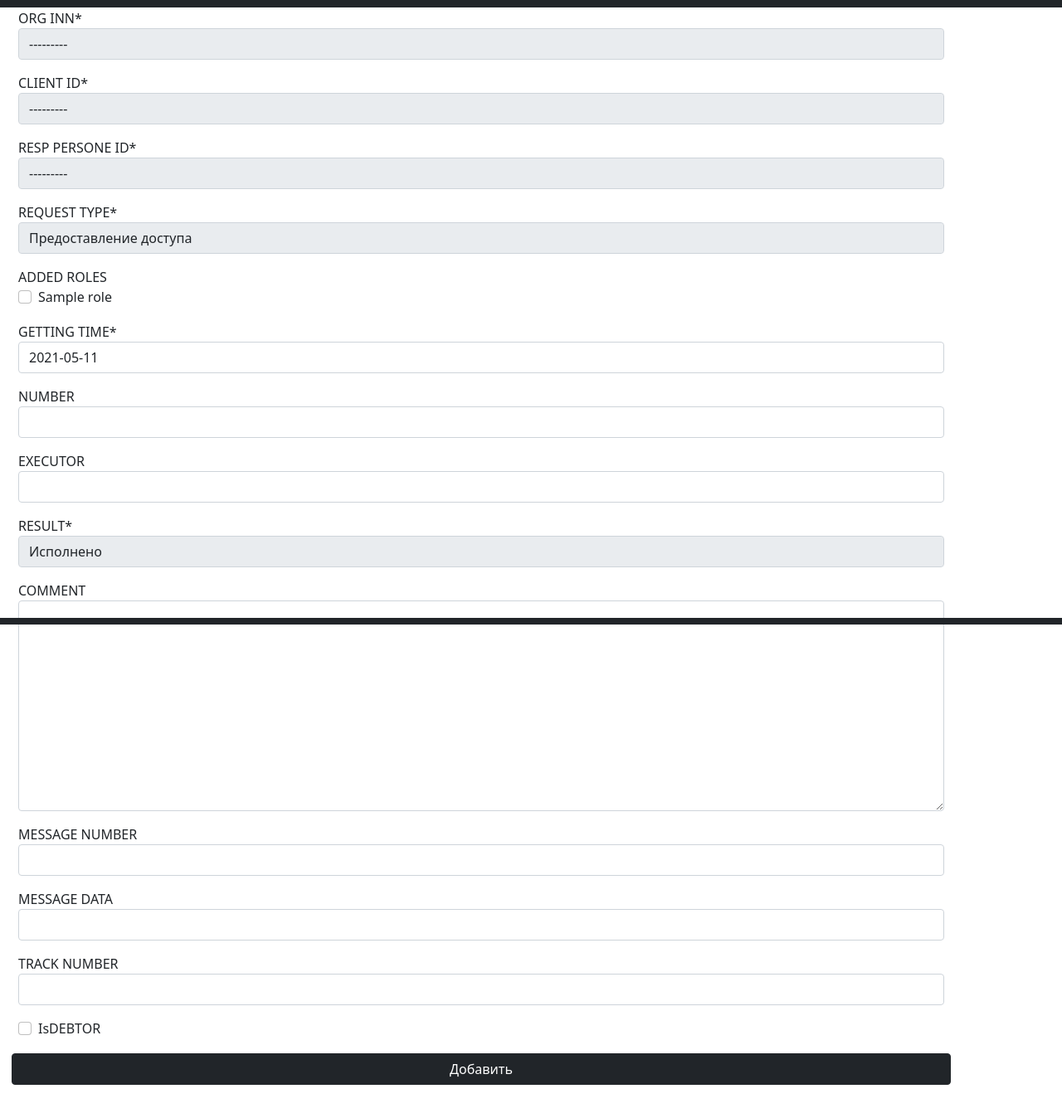
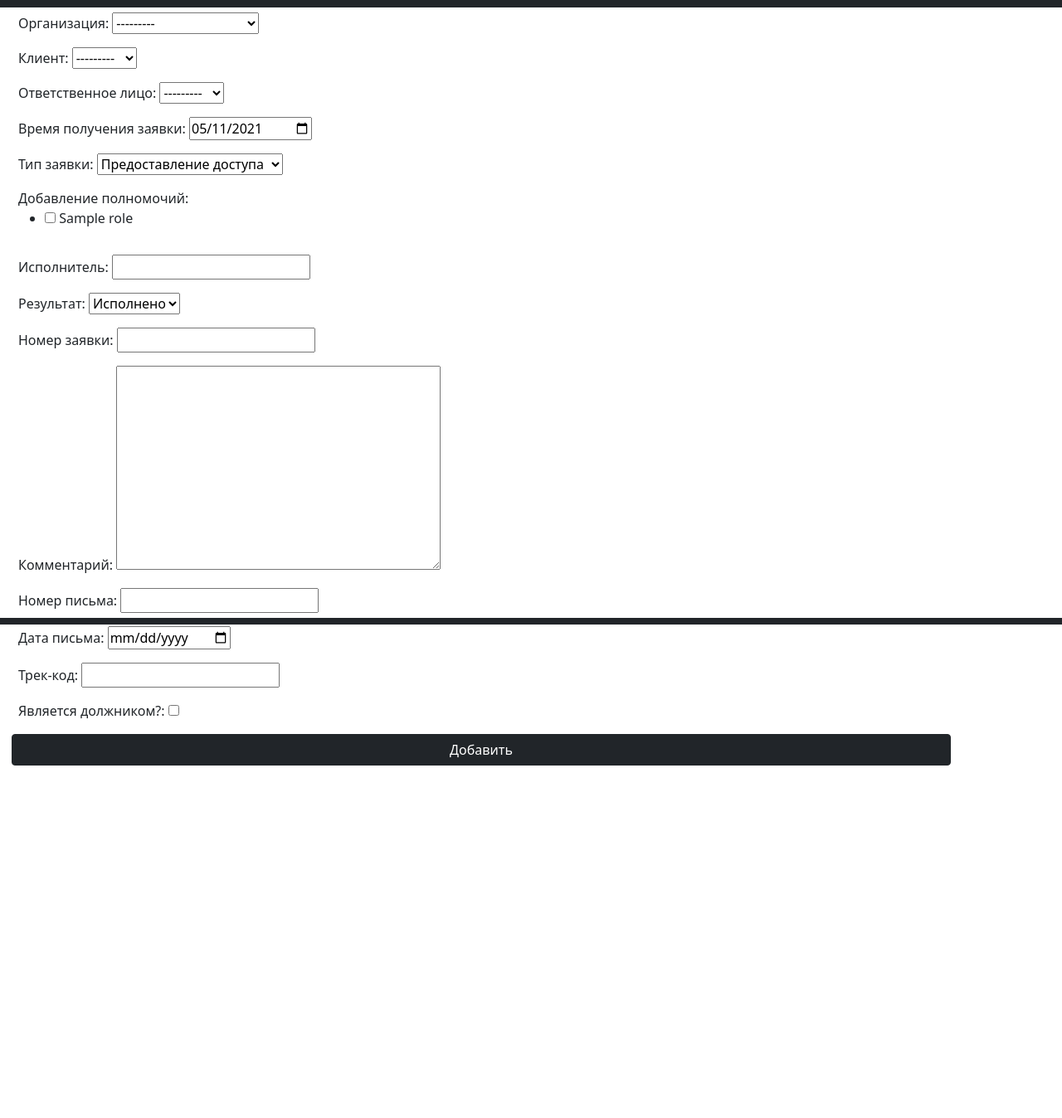
Before and after one commit to ShilkinYuV/ois, a Django app: page /elbudget/create-request/ in a window 1280 px wide. Shown: the part 47-1395 px from the top of the page at 83% size. After the commit the page ends 970 px from the top, so only its background shows below. Run offline with Django 3.2, Linux system fonts and the light colour scheme; tables that the repository leaves empty hold one stand-in row (values such as "Sample post"); some libraries are stand-ins or nearby versions.

Commit message:
upd forms

```diff
--- a/portal-project/elbudget/forms.py
+++ b/portal-project/elbudget/forms.py
@@ -11,4 +11,10 @@ class EbRequestForm(ModelForm):
 
         widgets = {
             'ADDED_ROLES':forms.CheckboxSelectMultiple(),
+            'GETTING_TIME': forms.DateInput(attrs={
+                'type': 'date'
+            }),
+            'MESSAGE_DATA': forms.DateInput(attrs={
+                'type': 'date'
+            }),
         }
--- a/portal-project/elbudget/templates/elbudget/newReqForm.html
+++ b/portal-project/elbudget/templates/elbudget/newReqForm.html
@@ -1,23 +1,81 @@
 {% extends 'base.html' %}
 {% load static %}
-{% load crispy_forms_tags %}
 {% block content %}
-<div class="container" style="margin: 25px 10px 40px 10px;">
+<div class="container" style="margin: 30px 10px 40px 10px;">
   <form action="" method="POST" enctype="multipart/form-data" class="row g-3">
     {% csrf_token %}
-        <!-- <div class="mb-3 row">
-            <label for="staticEmail" class="col-sm-2 col-form-label">Email</label>
-            <div class="col-sm-10">
-                {{ EbReqForm.ORG_INN | as_crispy_field}}
+    <!-- {{ EbReqForm.as_p }} -->
+    <div class="fieldWrapper">
+      {{ EbReqForm.ORG_INN.errors }}
+      <label for="{{ EbReqForm.ORG_INN.id_for_label }}">Организация:</label>
+      {{ EbReqForm.ORG_INN }}
     </div>
+    <div class="fieldWrapper">
+      {{ EbReqForm.CLIENT_ID.errors }}
+      <label for="{{ EbReqForm.CLIENT_ID.id_for_label }}">Клиент:</label>
+      {{ EbReqForm.CLIENT_ID }}
     </div>
-          <div class="mb-3 row">
-            <label for="inputPassword" class="col-sm-2 col-form-label">Password</label>
-            <div class="col-sm-10">
-              <input type="password" class="form-control" id="inputPassword">
+    <div class="fieldWrapper">
+      {{ EbReqForm.RESP_PERSONE_ID.errors }}
+      <label for="{{ EbReqForm.RESP_PERSONE_ID.id_for_label }}">Ответственное лицо:</label>
+      {{ EbReqForm.RESP_PERSONE_ID }}
     </div>
-          </div> -->
-        {{ EbReqForm | crispy }}
+    <div class="fieldWrapper">
+      {{ EbReqForm.GETTING_TIME.errors }}
+      <label for="{{ EbReqForm.GETTING_TIME.id_for_label }}">Время получения заявки:</label>
+      {{ EbReqForm.GETTING_TIME }}
+    </div>
+    <div class="fieldWrapper">
+      {{ EbReqForm.REQUEST_TYPE.errors }}
+      <label for="{{ EbReqForm.REQUEST_TYPE.id_for_label }}">Тип заявки:</label>
+      {{ EbReqForm.REQUEST_TYPE }}
+    </div>
+    <div class="fieldWrapper">
+      {{ EbReqForm.ADDED_ROLES.errors }}
+      <label for="{{ EbReqForm.ADDED_ROLES.id_for_label }}">Добавление полномочий:</label>
+      {{ EbReqForm.ADDED_ROLES }}
+    </div>
+    <div class="fieldWrapper">
+      {{ EbReqForm.EXECUTOR.errors }}
+      <label for="{{ EbReqForm.EXECUTOR.id_for_label }}">Исполнитель:</label>
+      {{ EbReqForm.EXECUTOR }}
+    </div>
+    <div class="fieldWrapper">
+      {{ EbReqForm.RESULT.errors }}
+      <label for="{{ EbReqForm.RESULT.id_for_label }}">Результат:</label>
+      {{ EbReqForm.RESULT }}
+    </div>
+    <div class="fieldWrapper">
+      {{ EbReqForm.NUMBER.errors }}
+      <label for="{{ EbReqForm.NUMBER.id_for_label }}">Номер заявки:</label>
+      {{ EbReqForm.NUMBER }}
+    </div>
+    <div class="fieldWrapper">
+      {{ EbReqForm.COMMENT.errors }}
+      <label for="{{ EbReqForm.COMMENT.id_for_label }}">Комментарий:</label>
+      {{ EbReqForm.COMMENT }}
+    </div>
+    <div class="fieldWrapper">
+      {{ EbReqForm.MESSAGE_NUMBER.errors }}
+      <label for="{{ EbReqForm.MESSAGE_NUMBER.id_for_label }}">Номер письма:</label>
+      {{ EbReqForm.MESSAGE_NUMBER }}
+    </div>
+    <div class="fieldWrapper">
+      {{ EbReqForm.MESSAGE_DATA.errors }}
+      <label for="{{ EbReqForm.MESSAGE_DATA.id_for_label }}">Дата письма:</label>
+      {{ EbReqForm.MESSAGE_DATA }}
+    </div>
+    <div class="fieldWrapper">
+      {{ EbReqForm.TRACK_NUMBER.errors }}
+      <label for="{{ EbReqForm.TRACK_NUMBER.id_for_label }}">Трек-код:</label>
+      {{ EbReqForm.TRACK_NUMBER }}
+    </div>
+    <div class="fieldWrapper">
+      {{ EbReqForm.IsDEBTOR.errors }}
+      <label for="{{ EbReqForm.IsDEBTOR.id_for_label }}">Является должником?:</label>
+      {{ EbReqForm.IsDEBTOR }}
+    </div>
+
     <input class="btn btn-dark" type="submit" value="Добавить">
   </form>
 </div>
--- a/portal-project/elbudget/views.py
+++ b/portal-project/elbudget/views.py
@@ -20,7 +20,7 @@ def updateReq(request, pk):
         if EbReqForm.is_valid():
             EbReqForm.save()
         return redirect('elbudget')
-    return render(request, 'elbudget/detailedReq.html', {'ebdetails': EbReqForm})
+    return render(request, 'elbudget/detailedReq.html', {'EbReqForm': EbReqForm})
 
 
 def createReq(request):
--- a/portal-project/portal/settings.py
+++ b/portal-project/portal/settings.py
@@ -81,9 +81,9 @@ WSGI_APPLICATION = 'portal.wsgi.application'
 DATABASES = {
     'default': {
         'ENGINE': 'django.db.backends.postgresql',
-        'NAME': 'postgres',
+        'NAME': 'postgres_',
         'USER': 'postgres',
-        'PASSWORD': 'P@ssw0rd',
+        'PASSWORD': '8916Mixa',
         'HOST': 'localhost',
         'PORT': '5432',
     }
```
Also changed, not shown: portal-project/elbudget/templates/elbudget/detailedReq.html (+70 -2 lines). Lines whose indentation alone changed are shown as unchanged.
